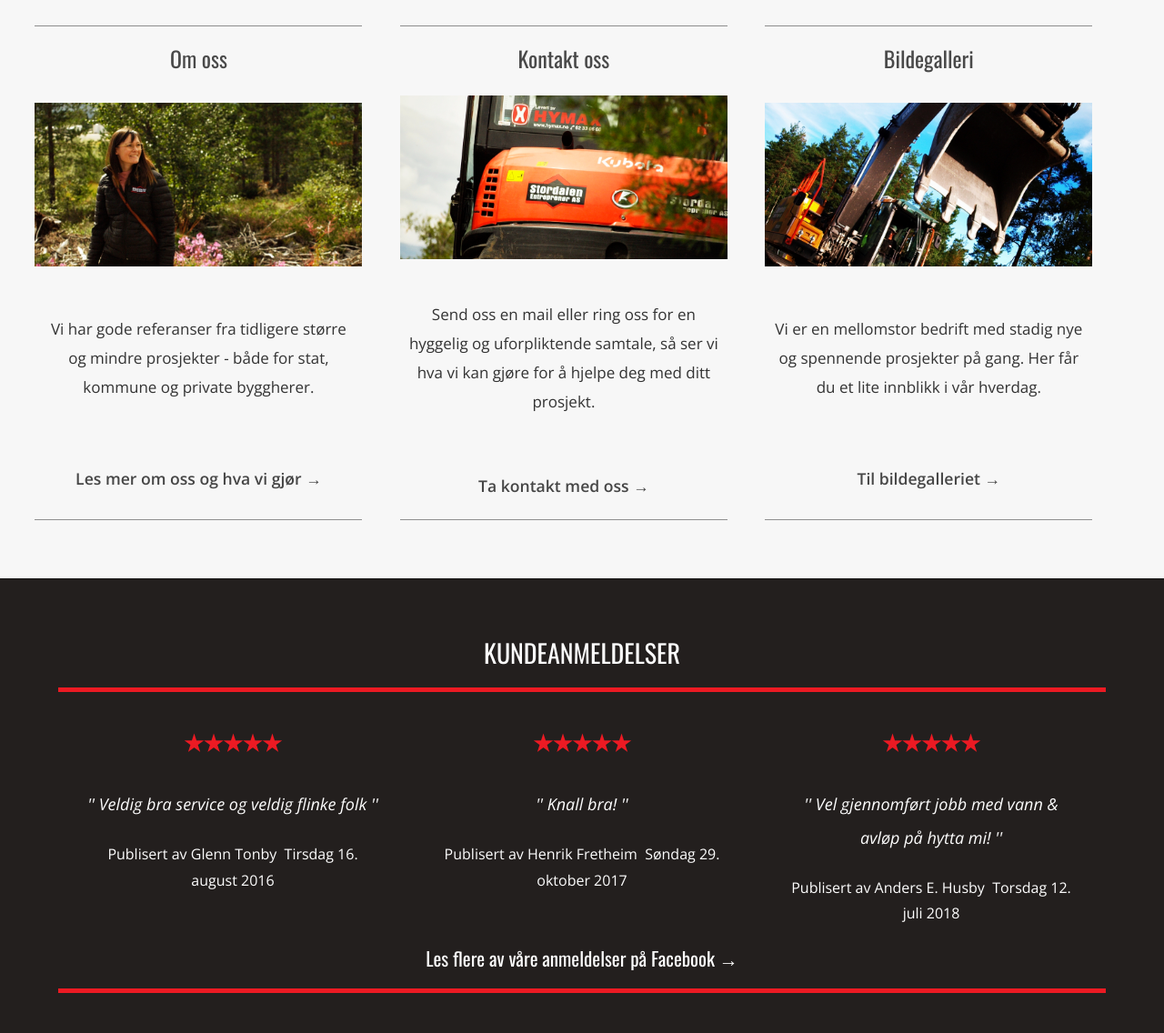
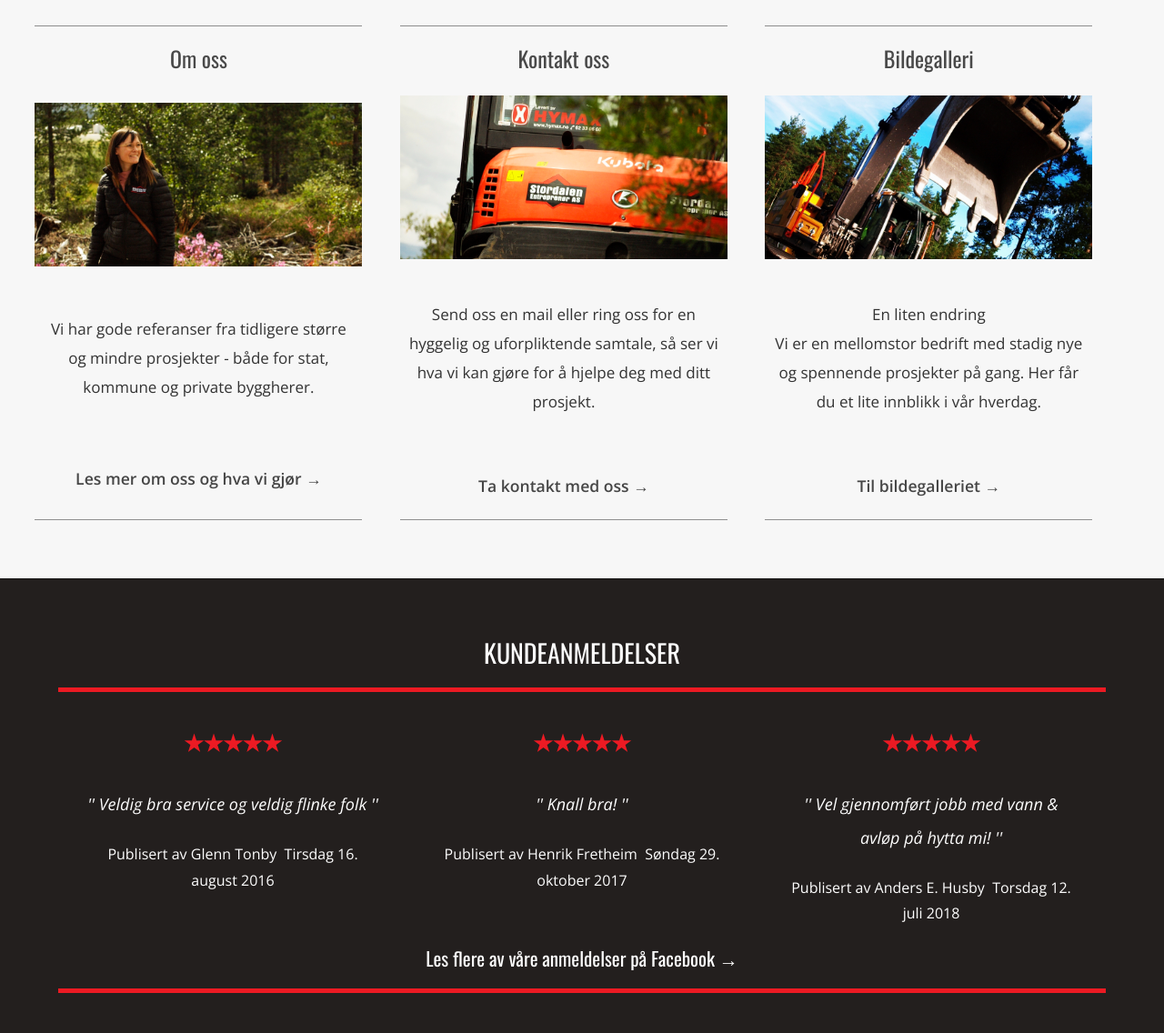
Before and after one commit to arokasa/stordalen-facelifted, a PHP site: page / in a window 1280 px wide. Shown: the part 696-1832 px from the top of the page at 91% size. Run offline with PHP 8.4, Linux system fonts and the light colour scheme; some libraries are stand-ins or nearby versions.

Commit message:
testing for changes in index.php

```diff
--- a/index.php
+++ b/index.php
@@ -49,6 +49,7 @@
                 </a>
                 <div id="text-box-img">
                   <p class="text-contain">
+                    En liten endring <br>
                     Vi er en mellomstor bedrift med stadig nye og spennende prosjekter på gang. Her får du et lite innblikk i vår hverdag.
                      <br><br>
                   </p>
```
